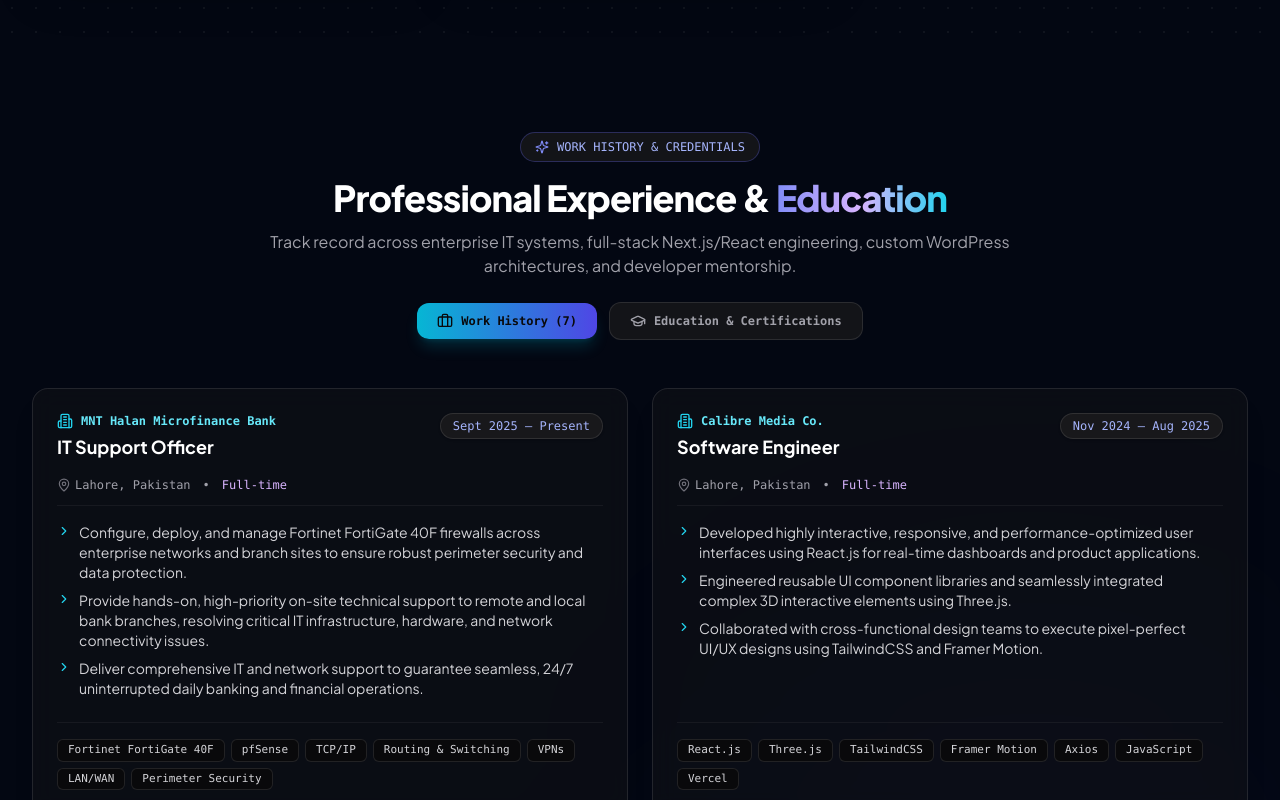
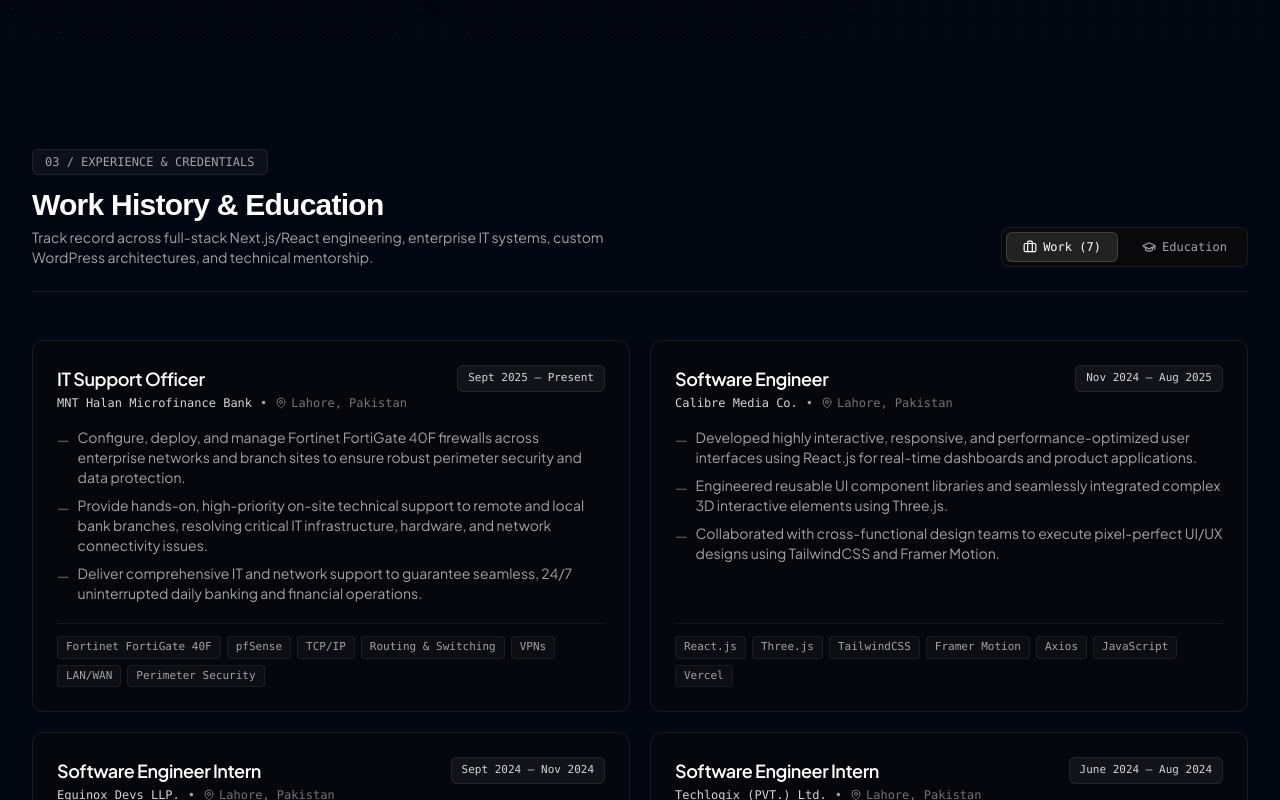
Before and after one commit to aliyannn/portfolio, a Next.js app: page / in a window 1280 px wide. Shown: the part 3220-4020 px from the top of the page. Built offline with nearby package versions, Linux system fonts and the light colour scheme.

Commit message:
style: redesign Experience section with refined minimal dark-mode aesthetic

```diff
--- a/components/Experience.tsx
+++ b/components/Experience.tsx
@@ -2,146 +2,108 @@
 
 import React, { useState } from 'react';
 import { motion } from 'framer-motion';
-import {
-  Briefcase,
-  GraduationCap,
-  Sparkles,
-  MapPin,
-  Calendar,
-  ChevronRight,
-  ShieldCheck,
-  Building2,
-  Award,
-} from 'lucide-react';
+import { Briefcase, GraduationCap, Award, MapPin } from 'lucide-react';
 import { PORTFOLIO_DATA } from '../src/data/portfolioData';
 
 export const Experience: React.FC = () => {
   const [activeTab, setActiveTab] = useState<'work' | 'education'>('work');
 
   return (
-    <section id="experience" className="relative py-20 bg-[#030712] overflow-hidden">
-      {/* Ambient background lighting */}
-      <div className="absolute top-1/3 right-0 w-[500px] h-[500px] bg-indigo-500/5 rounded-full blur-[160px] pointer-events-none" />
-      <div className="absolute bottom-0 left-0 w-[500px] h-[500px] bg-cyan-500/5 rounded-full blur-[160px] pointer-events-none" />
-
-      {/* Main Container */}
+    <section id="experience" className="relative py-24 bg-[#030712] overflow-hidden">
       <div className="max-w-7xl mx-auto px-4 sm:px-6 lg:px-8 w-full relative z-10">
 
-        {/* Section Header */}
-        <div className="text-center max-w-3xl mx-auto mb-12">
-          <motion.div
-            initial={{ opacity: 0, y: 15 }}
-            whileInView={{ opacity: 1, y: 0 }}
-            viewport={{ once: true }}
-            className="inline-flex items-center gap-2 px-3.5 py-1.5 rounded-full bg-zinc-900/80 border border-indigo-500/30 text-indigo-300 text-xs font-mono mb-4"
-          >
-            <Sparkles className="w-3.5 h-3.5 text-indigo-400" />
-            <span>WORK HISTORY &amp; CREDENTIALS</span>
-          </motion.div>
+        {/* Minimalist Section Header */}
+        <div className="flex flex-col items-start md:flex-row md:items-end justify-between mb-12 gap-6 pb-6 border-b border-white/[0.08]">
+          <div>
+            <div className="inline-flex items-center gap-2 px-3 py-1 rounded-md bg-white/[0.04] border border-white/[0.08] text-neutral-400 text-xs font-mono mb-3">
+              <span>03 / EXPERIENCE &amp; CREDENTIALS</span>
+            </div>
+            <h2 className="text-2xl sm:text-3xl font-bold tracking-tight text-white font-display">
+              Work History &amp; Education
+            </h2>
+            <p className="text-xs sm:text-sm text-neutral-400 mt-1 max-w-xl font-sans">
+              Track record across full-stack Next.js/React engineering, enterprise IT systems, custom WordPress architectures, and technical mentorship.
+            </p>
+          </div>
 
-          <motion.h2
-            initial={{ opacity: 0, y: 15 }}
-            whileInView={{ opacity: 1, y: 0 }}
-            viewport={{ once: true }}
-            transition={{ delay: 0.1 }}
-            className="text-3xl sm:text-4xl font-extrabold text-white tracking-tight"
-          >
-            Professional Experience &amp;{' '}
-            <span className="bg-clip-text text-transparent bg-gradient-to-r from-indigo-400 via-purple-300 to-cyan-400">
-              Education
-            </span>
-          </motion.h2>
-
-          <p className="text-zinc-400 text-sm sm:text-base mt-3">
-            Track record across enterprise IT systems, full-stack Next.js/React engineering, custom WordPress architectures, and developer mentorship.
-          </p>
-
-          {/* Tab Toggle Controls */}
-          <div className="flex items-center justify-center gap-3 mt-6">
+          {/* Minimal Tab Switcher */}
+          <div className="flex items-center gap-2 p-1 rounded-lg bg-zinc-950 border border-white/[0.08]">
             <button
               onClick={() => setActiveTab('work')}
-              className={`px-5 py-2.5 rounded-xl text-xs font-mono font-semibold transition-all duration-300 flex items-center gap-2 ${
+              className={`px-4 py-1.5 rounded-md text-xs font-mono transition-all duration-200 flex items-center gap-1.5 ${
                 activeTab === 'work'
-                  ? 'bg-gradient-to-r from-cyan-500 to-indigo-600 text-zinc-950 shadow-lg shadow-cyan-500/20 font-bold'
-                  : 'bg-zinc-900/80 text-zinc-400 border border-white/10 hover:text-white'
+                  ? 'bg-white/10 text-white font-medium border border-white/15'
+                  : 'text-neutral-400 hover:text-neutral-200'
               }`}
             >
-              <Briefcase className="w-4 h-4" />
-              <span>Work History ({PORTFOLIO_DATA.experiences.length})</span>
+              <Briefcase className="w-3.5 h-3.5" />
+              <span>Work ({PORTFOLIO_DATA.experiences.length})</span>
             </button>
 
             <button
               onClick={() => setActiveTab('education')}
-              className={`px-5 py-2.5 rounded-xl text-xs font-mono font-semibold transition-all duration-300 flex items-center gap-2 ${
+              className={`px-4 py-1.5 rounded-md text-xs font-mono transition-all duration-200 flex items-center gap-1.5 ${
                 activeTab === 'education'
-                  ? 'bg-gradient-to-r from-cyan-500 to-indigo-600 text-zinc-950 shadow-lg shadow-cyan-500/20 font-bold'
-                  : 'bg-zinc-900/80 text-zinc-400 border border-white/10 hover:text-white'
+                  ? 'bg-white/10 text-white font-medium border border-white/15'
+                  : 'text-neutral-400 hover:text-neutral-200'
               }`}
             >
-              <GraduationCap className="w-4 h-4" />
-              <span>Education &amp; Certifications</span>
+              <GraduationCap className="w-3.5 h-3.5" />
+              <span>Education</span>
             </button>
           </div>
         </div>
 
-        {/* Work History: 2-Column Balanced Responsive Grid */}
+        {/* Work History: 2-Column Minimalist Grid */}
         {activeTab === 'work' && (
-          <div className="grid grid-cols-1 md:grid-cols-2 gap-6 items-stretch">
+          <div className="grid grid-cols-1 md:grid-cols-2 gap-5 max-w-7xl mx-auto w-full">
             {PORTFOLIO_DATA.experiences.map((exp, idx) => (
               <motion.div
                 key={exp.id}
-                initial={{ opacity: 0, y: 20 }}
+                initial={{ opacity: 0, y: 15 }}
                 whileInView={{ opacity: 1, y: 0 }}
                 viewport={{ once: true }}
-                transition={{ duration: 0.4, delay: idx * 0.05 }}
-                className="h-full p-6 rounded-2xl bg-zinc-900/40 border border-white/10 backdrop-blur-md hover:border-cyan-500/40 transition-all duration-300 flex flex-col justify-between shadow-xl group hover:shadow-cyan-500/10"
+                transition={{ duration: 0.35, delay: idx * 0.04 }}
+                className="rounded-xl bg-zinc-950/60 border border-white/[0.08] p-5 sm:p-6 transition-all duration-300 hover:border-white/20 hover:bg-zinc-900/40 flex flex-col justify-between h-full group"
               >
                 <div>
-                  {/* Header Row */}
-                  <div className="flex items-start justify-between gap-3 mb-4">
+                  {/* Minimal Header & Meta Row */}
+                  <div className="flex items-start justify-between gap-3 mb-2">
                     <div>
-                      <div className="flex items-center gap-2 mb-1">
-                        <Building2 className="w-4 h-4 text-cyan-400 shrink-0" />
-                        <span className="text-xs font-mono font-semibold text-cyan-300">
-                          {exp.company}
+                      <h3 className="text-base sm:text-lg font-semibold tracking-tight text-white group-hover:text-cyan-300 transition-colors">
+                        {exp.role}
+                      </h3>
+                      <div className="text-xs text-neutral-400 font-mono flex items-center gap-2 mt-0.5">
+                        <span className="text-neutral-300 font-medium">{exp.company}</span>
+                        <span>•</span>
+                        <span className="flex items-center gap-1 text-neutral-500">
+                          <MapPin className="w-3 h-3" /> {exp.location}
                         </span>
                       </div>
-                      <h3 className="text-lg font-bold text-white group-hover:text-cyan-300 transition-colors">
-                        {exp.role}
-                      </h3>
                     </div>
 
-                    <span className="px-3 py-1 rounded-full bg-zinc-900 border border-white/10 text-indigo-300 text-xs font-mono shrink-0 shadow">
+                    <span className="px-2.5 py-1 text-[11px] font-mono rounded-md bg-white/[0.05] border border-white/[0.08] text-neutral-300 shrink-0">
                       {exp.period}
                     </span>
                   </div>
 
-                  <div className="flex items-center gap-3 text-xs font-mono text-zinc-400 mb-4 pb-3 border-b border-white/5">
-                    <span className="flex items-center gap-1 text-zinc-400">
-                      <MapPin className="w-3.5 h-3.5 text-zinc-500" />
-                      {exp.location}
-                    </span>
-                    <span>•</span>
-                    <span className="text-purple-300 font-medium">{exp.type}</span>
-                  </div>
-
-                  {/* Concise Bullet Points (Top 3 max for balanced vertical height) */}
-                  <ul className="space-y-2 text-xs sm:text-sm text-zinc-300 leading-relaxed mb-6">
+                  {/* Compact Content & Bullet Points with Minimal Dash */}
+                  <ul className="text-xs sm:text-sm text-neutral-400 leading-relaxed space-y-2 mt-4 mb-5">
                     {exp.achievements.slice(0, 3).map((ach, i) => (
                       <li key={i} className="flex items-start gap-2">
-                        <ChevronRight className="w-3.5 h-3.5 text-cyan-400 shrink-0 mt-0.5" />
+                        <span className="text-neutral-500 shrink-0 mt-0.5">—</span>
                         <span>{ach}</span>
                       </li>
                     ))}
                   </ul>
                 </div>
 
-                {/* Inline Technology Chips */}
-                <div className="flex flex-wrap gap-1.5 pt-4 border-t border-white/5 text-[11px] font-mono">
+                {/* Subtle Minimal Tech Chips */}
+                <div className="flex flex-wrap gap-1.5 pt-3 border-t border-white/[0.06]">
                   {exp.techStack.map((tech) => (
                     <span
                       key={tech}
-                      className="px-2.5 py-0.5 rounded-md bg-zinc-950 border border-white/10 text-zinc-300 hover:border-cyan-500/40 hover:text-cyan-300 transition-colors"
+                      className="inline-flex items-center px-2 py-0.5 rounded text-[11px] font-mono bg-white/[0.03] text-neutral-400 border border-white/[0.06]"
                     >
                       {tech}
                     </span>
@@ -155,53 +117,53 @@ export const Experience: React.FC = () => {
         {/* Education & Certifications View */}
         {activeTab === 'education' && (
           <div className="space-y-8 max-w-5xl mx-auto">
-            <div className="grid grid-cols-1 md:grid-cols-2 gap-6">
+            <div className="grid grid-cols-1 md:grid-cols-2 gap-5">
               {PORTFOLIO_DATA.education.map((edu, idx) => (
                 <motion.div
                   key={idx}
-                  initial={{ opacity: 0, y: 20 }}
+                  initial={{ opacity: 0, y: 15 }}
                   whileInView={{ opacity: 1, y: 0 }}
                   viewport={{ once: true }}
-                  transition={{ duration: 0.4, delay: idx * 0.1 }}
-                  className="p-6 rounded-2xl bg-zinc-900/40 border border-white/10 backdrop-blur-xl transition-all shadow-xl hover:border-cyan-500/30"
+                  transition={{ duration: 0.35, delay: idx * 0.08 }}
+                  className="rounded-xl bg-zinc-950/60 border border-white/[0.08] p-5 sm:p-6 transition-all duration-300 hover:border-white/20 hover:bg-zinc-900/40"
                 >
-                  <div className="flex items-center gap-3 mb-4">
-                    <div className="w-12 h-12 rounded-xl bg-indigo-500/10 border border-indigo-500/30 flex items-center justify-center text-indigo-400 shrink-0">
-                      <GraduationCap className="w-6 h-6" />
+                  <div className="flex items-center gap-3 mb-3">
+                    <div className="w-10 h-10 rounded-lg bg-white/[0.04] border border-white/[0.08] flex items-center justify-center text-neutral-300 shrink-0">
+                      <GraduationCap className="w-5 h-5" />
                     </div>
                     <div>
-                      <h3 className="text-base font-bold text-white">{edu.degree}</h3>
-                      <span className="text-xs font-mono text-cyan-300">{edu.institution}</span>
+                      <h3 className="text-base font-semibold text-white">{edu.degree}</h3>
+                      <span className="text-xs font-mono text-neutral-400">{edu.institution}</span>
                     </div>
                   </div>
 
-                  <p className="text-xs text-zinc-400 mb-4">{edu.details}</p>
+                  <p className="text-xs text-neutral-400 mb-4 font-sans">{edu.details}</p>
 
-                  <div className="flex items-center justify-between text-xs font-mono text-zinc-400 pt-3 border-t border-white/5">
-                    <span className="text-indigo-300 font-semibold">{edu.period}</span>
+                  <div className="flex items-center justify-between text-xs font-mono text-neutral-400 pt-3 border-t border-white/[0.06]">
+                    <span className="text-neutral-300">{edu.period}</span>
                     <span>{edu.location}</span>
                   </div>
                 </motion.div>
               ))}
             </div>
 
-            {/* Certifications Grid */}
-            <div className="pt-6 border-t border-white/10">
-              <h3 className="text-lg font-bold text-white mb-4 flex items-center gap-2">
-                <Award className="w-5 h-5 text-cyan-400" />
+            {/* Minimal Certifications Grid */}
+            <div className="pt-6 border-t border-white/[0.08]">
+              <h3 className="text-base font-semibold text-white mb-4 flex items-center gap-2">
+                <Award className="w-4 h-4 text-neutral-400" />
                 Industry Certifications &amp; Credentials
               </h3>
               <div className="grid grid-cols-1 sm:grid-cols-2 gap-4">
                 {PORTFOLIO_DATA.certifications.map((cert, idx) => (
                   <div
                     key={idx}
-                    className="p-4 rounded-xl bg-zinc-900/60 border border-white/10 flex items-center justify-between hover:border-cyan-500/30 transition-colors"
+                    className="p-4 rounded-xl bg-zinc-950/60 border border-white/[0.08] flex items-center justify-between hover:border-white/20 transition-colors"
                   >
                     <div>
-                      <h4 className="text-sm font-bold text-white">{cert.title}</h4>
-                      <span className="text-xs font-mono text-zinc-400">{cert.issuer}</span>
+                      <h4 className="text-sm font-semibold text-white">{cert.title}</h4>
+                      <span className="text-xs font-mono text-neutral-400">{cert.issuer}</span>
                     </div>
-                    <span className="px-2.5 py-1 rounded bg-zinc-800 border border-white/10 text-xs font-mono text-cyan-300 font-bold">
+                    <span className="px-2.5 py-1 rounded bg-white/[0.04] border border-white/[0.08] text-xs font-mono text-neutral-300">
                       {cert.year}
                     </span>
                   </div>
```
